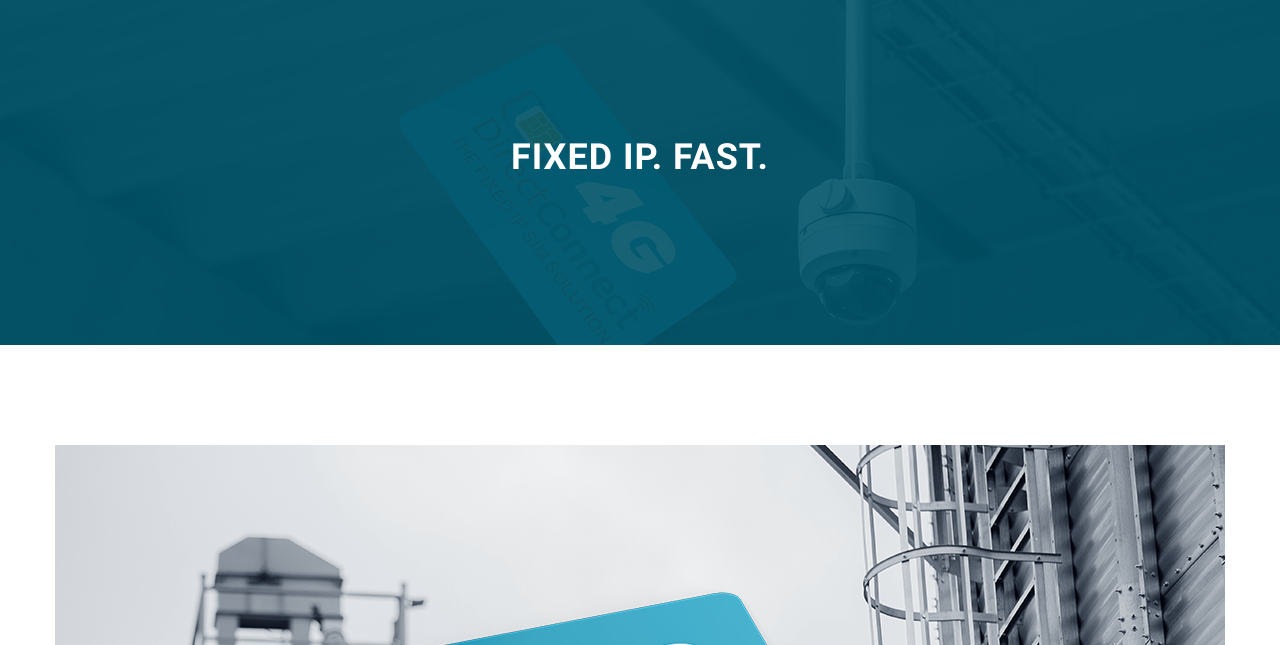
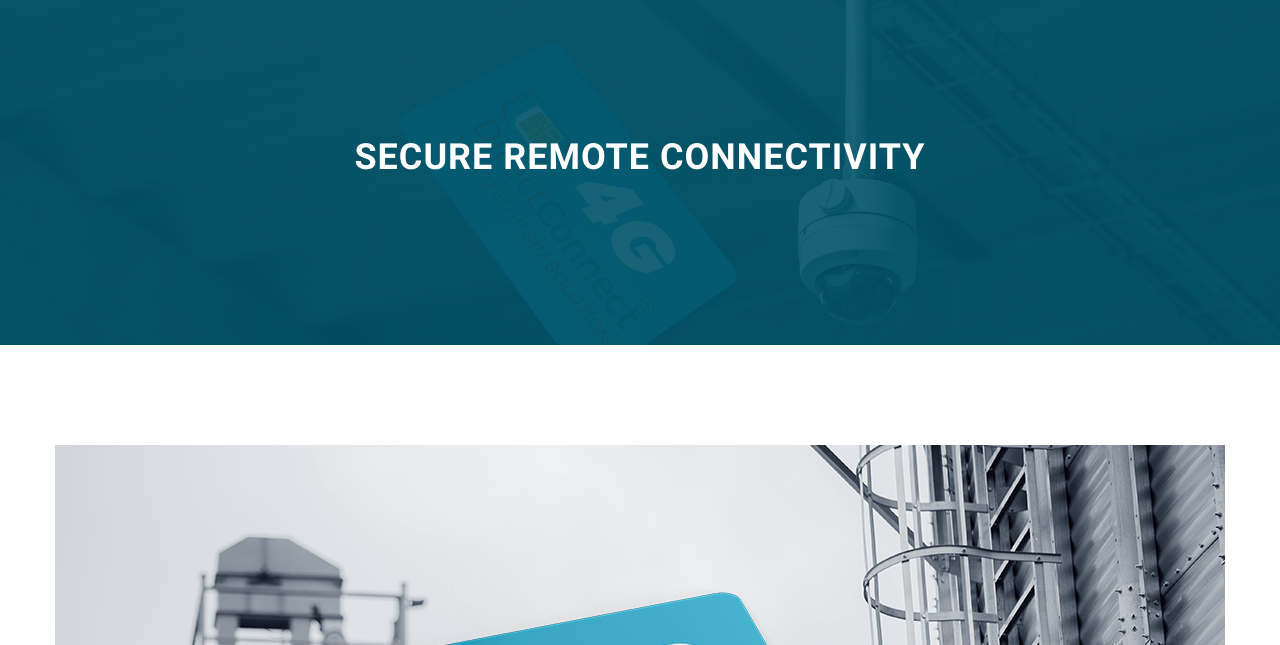
Before and after one commit to bynsent/website_revamp_model2.github.io, a plain HTML site: page directconnect.html in a window 1280 px wide. Shown: the part 155-800 px from the top of the page. Drawn offline with Linux system fonts and the light colour scheme.

Commit message:
Update directconnect.html

```diff
--- a/directconnect.html
+++ b/directconnect.html
@@ -215,7 +215,7 @@
 	<section class="bg-img1 kit-overlay1" style="background-image: url(images/slider2_2.png);">
 		<div class="container size-h-3 p-tb-30 flex-col-c-c">
 			<h2 class="t1-b-1 text-uppercase cl-0 txt-center m-b-25">
-				FIXED IP. FAST.
+				SECURE REMOTE CONNECTIVITY
 			</h2>
 		</div>
 	</section>
```
